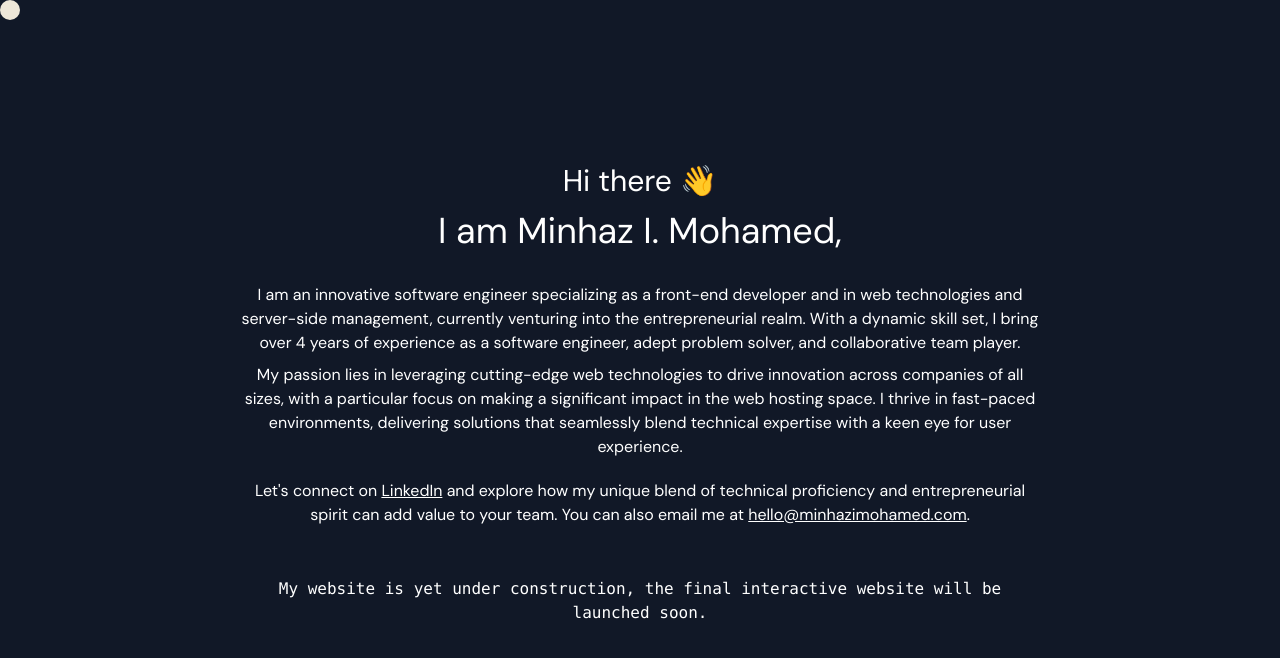
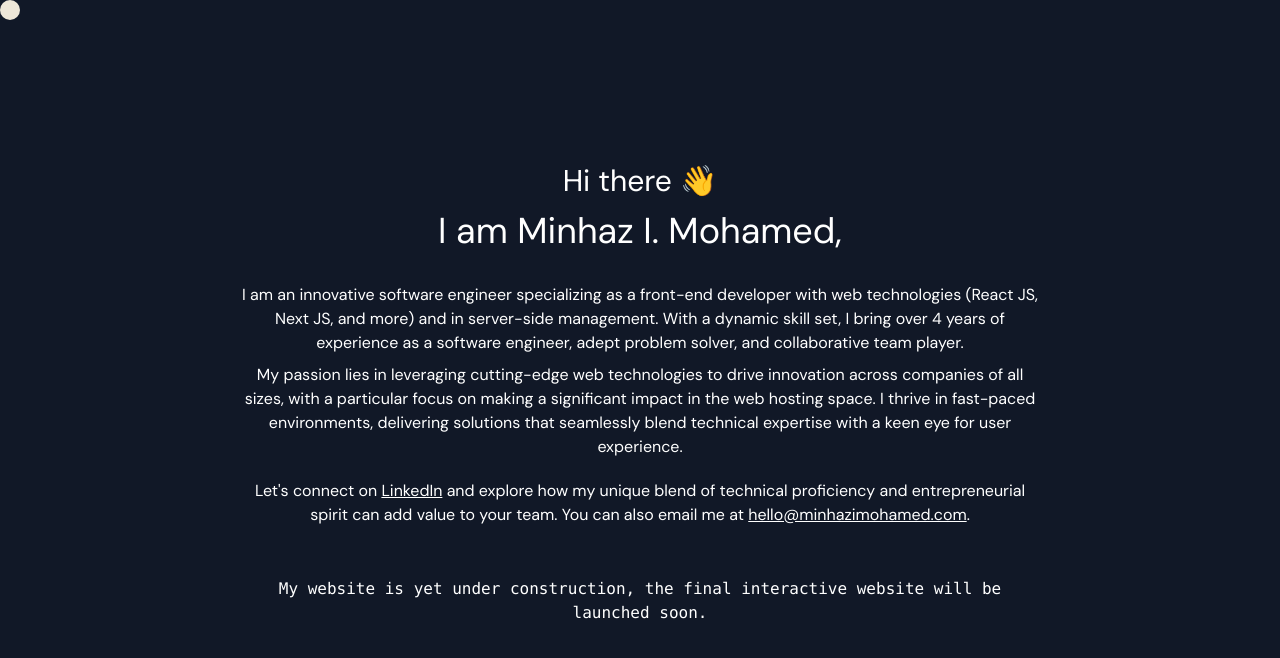
Before and after one commit to MinhazI/minhaz-portfolio-website, a Next.js app: page / in a window 1280 px wide. Shown: the top 658 px of the page. Built offline with nearby package versions, Linux system fonts and the light colour scheme.

Commit message:
Updated the about me section

```diff
--- a/app/components/Header.tsx
+++ b/app/components/Header.tsx
@@ -11,10 +11,10 @@ function Header() {
         <div className="md: max-w-[800px] m-auto my-0">
           <p className="pt-5">
             I am an innovative software engineer specializing as a front-end
-            developer and in web technologies and server-side management,
-            currently venturing into the entrepreneurial realm. With a dynamic
-            skill set, I bring over 4 years of experience as a software
-            engineer, adept problem solver, and collaborative team player.{" "}
+            developer with web technologies (React JS, Next JS, and more) and in
+            server-side management. With a dynamic skill set, I bring over 4
+            years of experience as a software engineer, adept problem solver,
+            and collaborative team player.{" "}
           </p>
           <p className="pt-2">
             My passion lies in leveraging cutting-edge web technologies to drive
```
